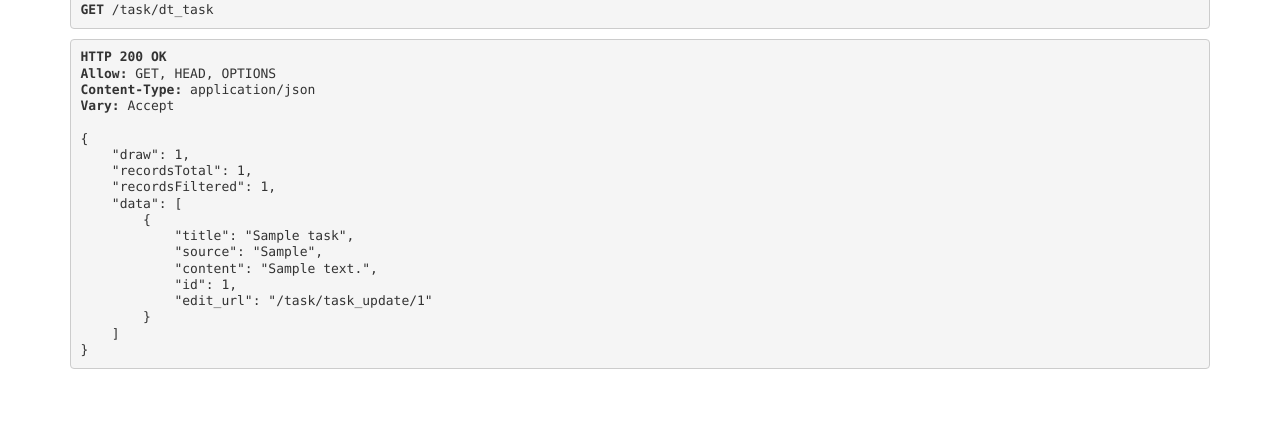
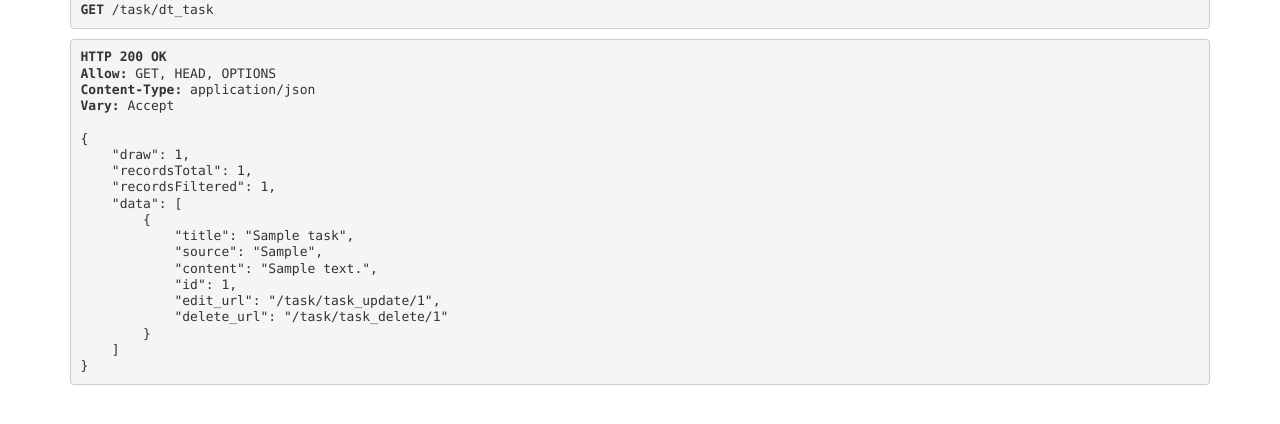
Before and after one commit to ammarzakwan-cell/django-task-management, a Django app: page /task/dt_task in a window 1280 px wide. Shown: the part 289-713 px from the top of the page. Run offline with Django 5.2, Linux system fonts and the light colour scheme; a user stored in the database is signed in; tables that the repository leaves empty hold one stand-in row (values such as "Sample post"); some libraries are stand-ins or nearby versions.

Commit message:
add delete operation

```diff
--- a/modules/media/models.py
+++ b/modules/media/models.py
@@ -15,6 +15,7 @@ class Media(models.Model):
     custom_properties = models.JSONField(default=dict, blank=True)  # Additional metadata
     created_at = models.DateTimeField(auto_now_add=True)
     updated_at = models.DateTimeField(auto_now=True)
+    disk = models.CharField(max_length=191, null=True)
 
     def __str__(self):
         return self.file_name
@@ -25,6 +26,7 @@ class Media(models.Model):
             file_path: str,
             mime_type: str,
             file_size: int,
+            disk: str,
             model_instance
     ):
         # Get the content type of the model instance
@@ -39,6 +41,7 @@ class Media(models.Model):
                 'file_name': file_name,
                 'file_path': file_path,
                 'mime_type': mime_type,
+                'disk': disk,
                 'size': file_size,
             }
         )
--- a/modules/task/templates/task_update.html
+++ b/modules/task/templates/task_update.html
@@ -70,9 +70,8 @@
 {% block script %}
 <script>
     window.addEventListener('beforeunload', function () {
-        // Send an AJAX request to unlock the task
         navigator.sendBeacon('/task/task_unlock/', new URLSearchParams({
-            task_id: '{{ task.id }}' // Pass the task ID dynamically
+            task_id: '{{ task.id }}'
         }));
     });
 </script>
--- a/modules/task/urls.py
+++ b/modules/task/urls.py
@@ -5,6 +5,7 @@ urlpatterns = [
     path('', views.task_index, name="task_index"),
     path('task_create', views.task_create, name='task_create'),
     path('task_update/<int:task_id>/', views.task_update, name='task_update'),
+    path('task_delete/<int:task_id>/', views.task_delete, name='task_delete'),
     path('task_unlock/', views.unlock_task, name='unlock_task'),
     path('dt_task', views.DataTableTaskList.as_view()),
 ]
--- a/modules/task/views.py
+++ b/modules/task/views.py
@@ -16,17 +16,19 @@ from datetime import datetime
 from django.utils.timezone import make_aware
 
 # Create your views here.
+
+# Landing page for task, showing list in datatable format
 @login_required(login_url="/login")
 def task_index(request):
     user_groups = request.user.groups.values_list('name', flat=True)
     return render(request, 'task_index.html', {'user_groups': user_groups})
 
+# Creating task
 @login_required(login_url="/login")
 @permission_required("task.add_task", login_url="/login", raise_exception=True)
 def task_create(request):
     if request.method == 'POST':
 
-        # Save the Task instance
         task = Task.objects.create(
             title=request.POST.get('title'),
             source=request.POST.get('source'),
@@ -34,86 +36,119 @@ def task_create(request):
             published=make_aware(datetime.strptime(request.POST.get('date'), "%Y-%m-%d")) if request.POST.get('date') else None
         )
 
-
-        # Upload the file and associate it with the Task
-        # Check if a new file is uploaded
         if 'file' in request.FILES:
             file = request.FILES['file']
             storage = StorageComponent()
             storage.disk('s3').upload_file(file, model_instance=task, collection_name="data_entry_task")
 
-        return redirect('task_index')  # Redirect to a task list page
+        messages.success(request, "Task created successfully.")
+        return redirect('task_index')
 
     return render(request, 'task_create.html')
 
-
+# Updating task
 @login_required(login_url="/login")
 def task_update(request, task_id):
+    try:
+        task = get_object_or_404(Task, id=task_id)
 
-    # Get the task instance to update
-    task = get_object_or_404(Task, id=task_id)
+        locking = Locking.objects.filter(task_id=task.id).first()
+        if locking and locking.is_locked and locking.locked_by != request.user:
+            messages.warning(request, "This task is currently being edited by another user.")
+            return redirect('task_index')
 
-    locking = Locking.objects.filter(task_id=task.id).first()
+        Locking.lock_task(request.user, task)
 
-    if locking and locking.is_locked and locking.locked_by != request.user:
-        messages.info(request, "This post is currently being edited by another user.")
+        storage = StorageComponent().disk('s3')
+        existing_file = Media.objects.filter(
+            content_type=ContentType.objects.get_for_model(Task),
+            object_id=task.id
+        ).first()
+
+        if request.method == 'POST':
+            task.title = request.POST.get('title', task.title)
+            task.source = request.POST.get('source', task.source)
+            task.content = request.POST.get('content', task.content)
+
+            try:
+                published_date = request.POST.get('date')
+                task.published = make_aware(datetime.strptime(published_date, "%Y-%m-%d")) if published_date else task.published
+            except ValueError:
+                messages.error(request, "Invalid date format.")
+                return redirect('task_update', task_id=task_id)
+
+            task.save()
+
+            if 'file' in request.FILES:
+                file = request.FILES['file']
+
+                if existing_file and storage.is_exist(existing_file.file_path):
+                    storage.remove(existing_file.file_path)
+
+                storage.upload_file(
+                    file, model_instance=task, collection_name="data_entry_task"
+                )
+
+            messages.success(request, "Task updated successfully.")
+            return redirect('task_index')
+
+        else:
+            user_groups = request.user.groups.values_list('name', flat=True)
+            image_url = None
+            image_to_text = None
+
+            if existing_file:
+                image_url = storage.generate_signed_url(existing_file.file_path)
+                image_to_text = ImageComponent.image_to_text(image_url=image_url)
+
+            return render(request, 'task_update.html', {
+                'task': task,
+                'image_url': image_url,
+                'image_to_text': image_to_text,
+                'existing_file': existing_file,
+                'user_groups': user_groups
+            })
+
+    except Exception as exception:
+        messages.error(request, f"An unexpected error occurred: {str(exception)}")
         return redirect('task_index')
 
 
-    Locking.lock_task(request.user, task)
+# Deleting taks
+@permission_required("task.delete_task", login_url="/login", raise_exception=True)
+@login_required(login_url="/login")
+def task_delete(request, task_id):
+    try:
+        existing_file = Media.objects.filter(
+            content_type=ContentType.objects.get_for_model(Task),
+            object_id=task_id
+        ).first()
 
-    storage = StorageComponent().disk('s3')
+        task = get_object_or_404(Task, id=task_id)
+        task.delete()
 
-    existing_file = Media.objects.filter(
-        content_type=ContentType.objects.get_for_model(Task),
-        object_id=task.id
-    ).first()
+        storage = StorageComponent().disk('s3')
+        if existing_file and storage.is_exist(existing_file.file_path):
+            storage.remove(existing_file.file_path)
+            existing_file.delete()
 
-    if request.method == 'POST':
+        messages.success(request, "Task and associated files deleted successfully.")
+        return redirect("task_index")
 
-        # Save updated Task instance
-        task.title = request.POST.get('title')
-        task.source = request.POST.get('source')
-        task.content = request.POST.get('content')
-        task.published = make_aware(datetime.strptime(request.POST.get('date'), "%Y-%m-%d"))
-        task.save()
-
-        # Check if a new file is uploaded
-        if 'file' in request.FILES:
-            file = request.FILES['file']
-
-            # Delete the old file from S3
-            if existing_file and storage.is_exist(existing_file.file_path):
-                storage.remove(existing_file.file_path)
-
-            storage.upload_file(
-                file, model_instance=task, collection_name="data_entry_task"
-            )
-
-        return redirect('task_index')  # Redirect to a task list page
-    else:
-        user_groups = request.user.groups.values_list('name', flat=True)
-        image_url = None
-        image_to_text = None
-        if existing_file:
-            image_url = storage.generate_signed_url(existing_file.file_path)
-            image_to_text = ImageComponent.image_to_text(image_url=image_url)
-
-        return render(request, 'task_update.html', {
-            'task': task,
-            'image_url': image_url,
-            'image_to_text': image_to_text,
-            'existing_file': existing_file,
-            'user_groups': user_groups
-            })
+    except Exception as exception:
+        messages.error(request, f"An error occurred: {str(exception)}")
+        return redirect("task_index")
 
 
-
-
-
+# Deleting locking_task object
 @login_required(login_url="/login")
 @csrf_exempt
 def unlock_task(request):
+    """
+    Javascript asynchronously sends an HTTP POST request once user leave the page.
+    This function is for locking task, when user leave it will delete the locking object
+    so that other users can open the task
+    """
     if request.method == "POST":
         task_id = request.POST.get("task_id")
         if task_id:
@@ -123,32 +158,30 @@ def unlock_task(request):
     return JsonResponse({"status": "error", "message": "Invalid request method."}, status=405)
 
 
-
+# Using rest framework API to datatable
 class DataTableTaskList(APIView):
     permission_classes = [IsAuthenticated]
 
     def get(self, request, *args, **kwargs) -> Response:
-        # Retrieve request parameters
+        # Parameter from datatable
         search_value = request.GET.get('search[value]', '')
         start = int(request.GET.get('start', 0))
         length = int(request.GET.get('length', 10))
         order_column_index = int(request.GET.get('order[0][column]', 0))
         order_dir = request.GET.get('order[0][dir]', 'asc')
 
-        # Define columns mapping (DataTables column names)
-        columns = ['title', 'source', 'content']  # Adjust to match your model fields
+        columns = ['title', 'source', 'content']
 
-        # Base QuerySet
         queryset = Task.objects.all()
 
-        # Apply search filter
+        # Q search filter
         if search_value:
             queryset = queryset.filter(
                 Q(title__icontains=search_value) |
                 Q(source__icontains=search_value)
             )
 
-        # Calculate the filtered count before slicing
+        # Total filtered records
         records_filtered = queryset.count()
 
         # Apply ordering
@@ -167,7 +200,6 @@ class DataTableTaskList(APIView):
         # Total record count
         records_total = Task.objects.count()
 
-        # Prepare response data
         data = [
             {
                 'title': obj.title,
@@ -175,13 +207,14 @@ class DataTableTaskList(APIView):
                 'content': obj.content,
                 'id': obj.id,
                 'edit_url': '/task/task_update/' + str(obj.id),
+                'delete_url': '/task/task_delete/' + str(obj.id),
             }
             for obj in queryset
         ]
 
-        # Return JSON response
+        # Return JSON
         return Response({
-            'draw': int(request.GET.get('draw', 1)),  # Pass-through value from DataTables
+            'draw': int(request.GET.get('draw', 1)),
             'recordsTotal': records_total,
             'recordsFiltered': records_filtered,
             'data': data,
```
Also changed, not shown: components/storage_component.py (+35 -40 lines), modules/task/templates/task_index.html (+8 -2 lines), modules/media/migrations/0002_media_disk.py (added).
